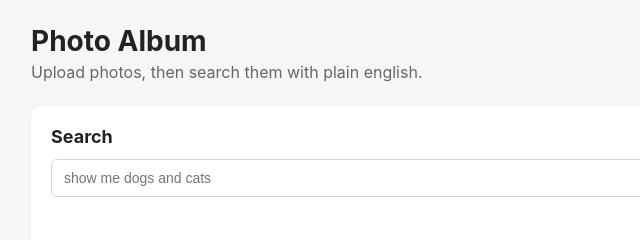
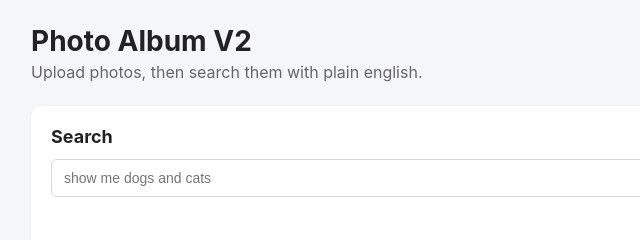
Before and after one commit to sankpal-shreyas/CC-Assignment-3, a plain HTML site: page front-end/index.html in a window 1280 px wide. Shown: the top 240 px of the page, 153-793 px from the left. Drawn offline with Linux system fonts and the light colour scheme.

Commit message:
updated text

```diff
--- a/front-end/index.html
+++ b/front-end/index.html
@@ -8,7 +8,7 @@
 </head>
 <body>
   <header>
-    <h1>Photo Album</h1>
+    <h1>Photo Album V2</h1>
     <p class="tag">Upload photos, then search them with plain english.</p>
   </header>
 
```
